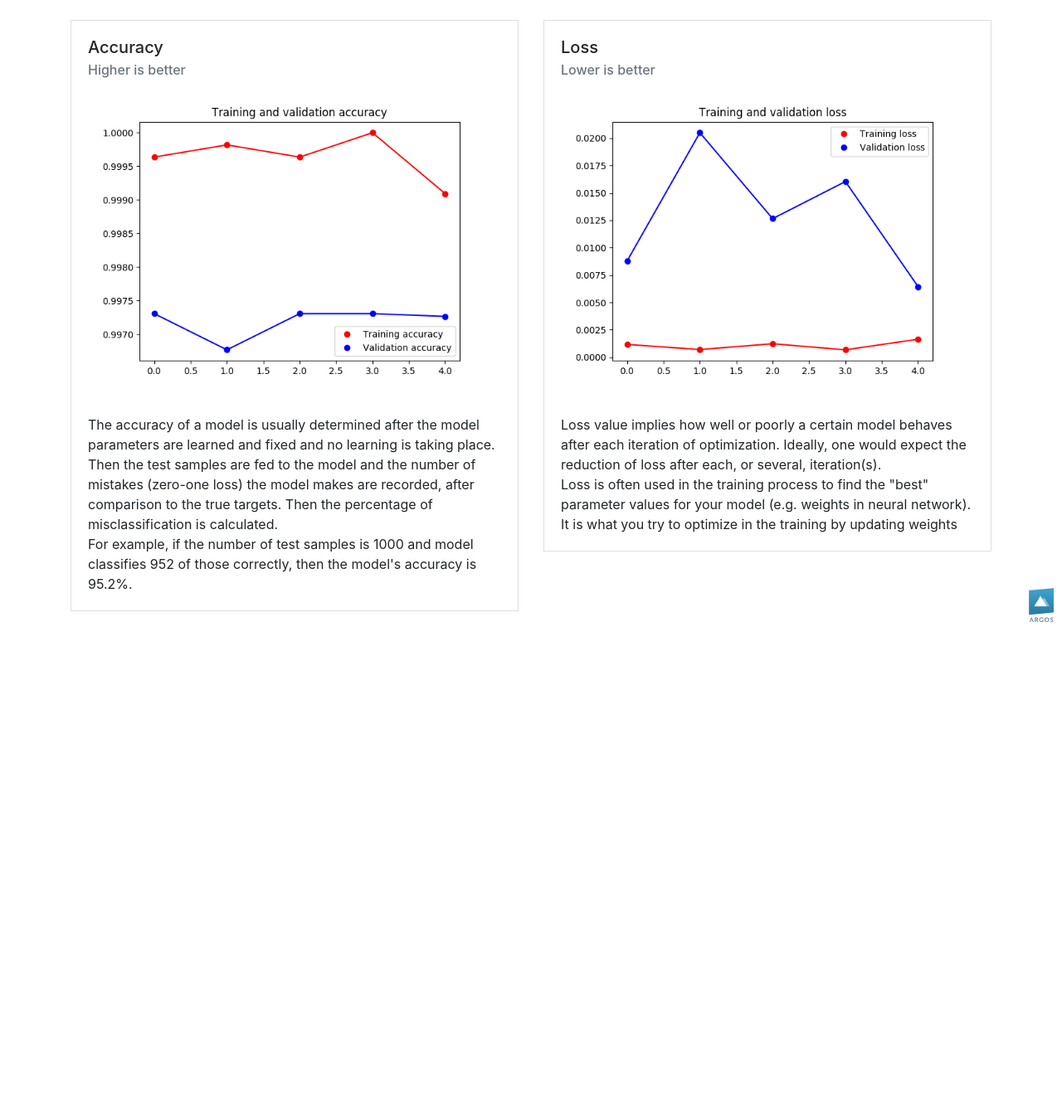
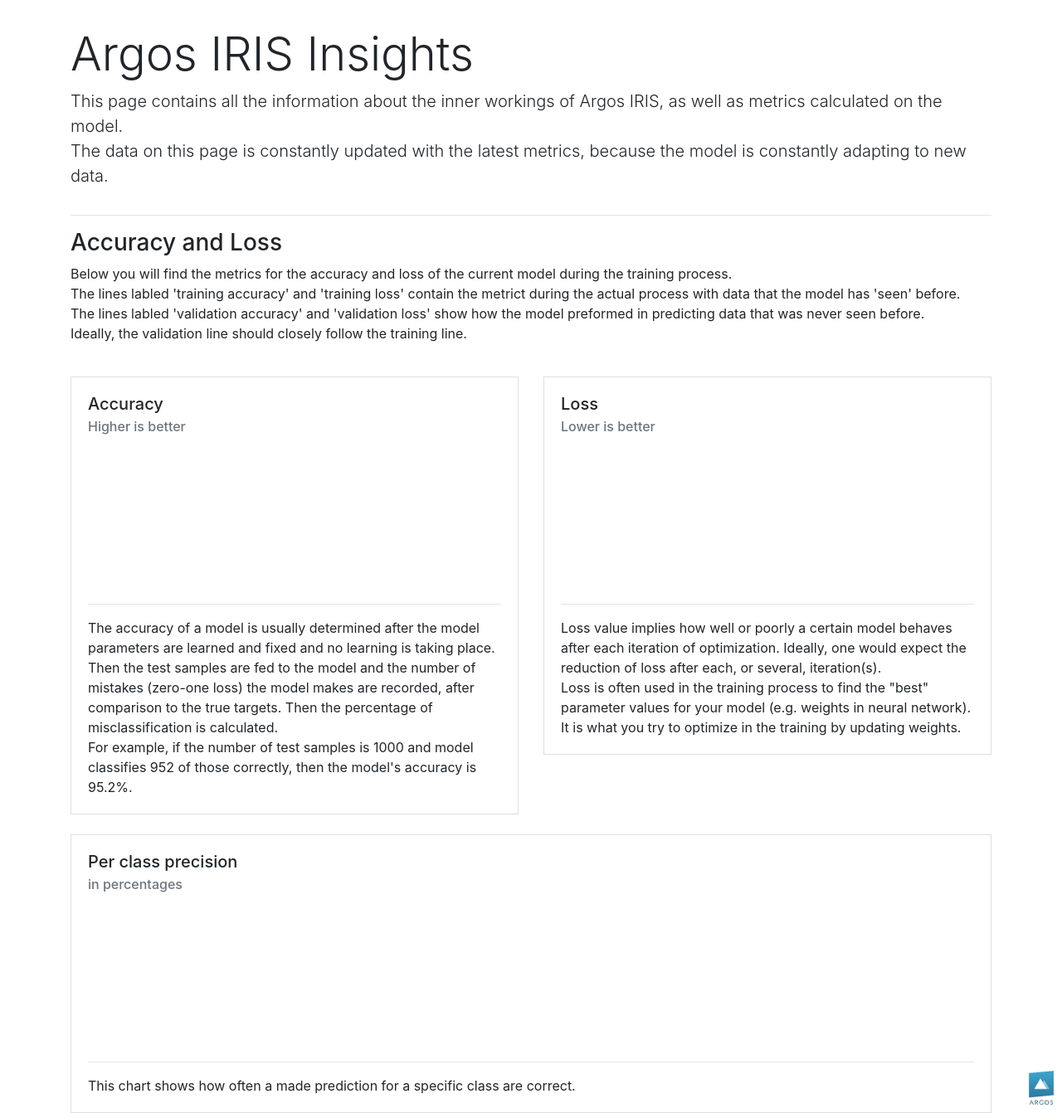
Before and after one commit to WesselKuijpers/iris_web_front_end, a Python web app: template templates/insight/index.html in a window 1280 px wide. Shown: the part 61-1403 px from the top of the page at 83% size. Before the commit the page ends 811 px from the top, so only its background shows below. Run offline with Jinja, Linux system fonts and the light colour scheme; the template is opened without the code that fills it, so the values that code supplies are empty; a map, chart or similar area stays blank; some libraries are stand-ins or nearby versions.

Commit message:
added chartjs, built an implementation for the accuracy, loss and precision graphs

```diff
--- a/controllers/predict_controller.py
+++ b/controllers/predict_controller.py
@@ -85,7 +85,7 @@
 def predict_save():
     absolute_category = request.form['category'].replace(',', '').replace(' ', '_').lower()
     name = request.form['location'].replace('static/img/cache/', '')
-    path = 'dataset/' + absolute_category + '/' + name
+    path = 'dataset/train' + absolute_category + '/' + name
 
     os.rename(request.form['location'], path)
 
--- a/main.py
+++ b/main.py
@@ -15,9 +15,9 @@
 
 # if the trainingprocess should commence, configure the trainer and start
 if should_train:
-    training = Trainer(epochs=100,
+    training = Trainer(epochs=3,
                     batch_size=32,
-                    train_dir='dataset', val_dir='dataset/test',
+                    train_dir='dataset/train', val_dir='dataset/train', test_dir='dataset/test',
                     width=224, height=224)
     event = mp.Event()
     training.start(event)
--- a/static/css/app.css
+++ b/static/css/app.css
@@ -120,3 +120,10 @@
     border-radius: 0 !important;
     /* height: 100% !important; */
 }
+
+.jumbotron {
+    background-color: transparent !important;
+    padding-bottom: 0 !important;
+    padding-top: 2rem !important;
+    margin-bottom: 0 !important;
+}
--- /dev/null
+++ b/static/js/insight.js
@@ -0,0 +1,84 @@
+async function getHistory() {
+    let response = await fetch('/insight/data/history')
+    let data = await response.json()
+    return data
+}
+
+async function getReport() {
+    let response = await fetch('/insight/data/report')
+    let data = await response.json()
+    return data
+}
+
+function plotLineChart(train, val, trainLabel, valLabel, id) {
+    let chart = document.getElementById(id).getContext('2d');
+    let myChart = new Chart(chart, {
+        type: 'line',
+        data: {
+            labels: [...train.keys()],
+            datasets: [
+                {
+                    label: trainLabel,
+                    data: train,
+                    fill: false,
+                    backgroundColor: "#dd4b39",
+                    borderColor: "#dd4b39"
+                },
+                {
+                    label: valLabel,
+                    data: val,
+                    fill: false,
+                    backgroundColor: "#000000",
+                    borderColor: "#000000"
+                }
+            ]
+        },
+        options: {
+            legend: {
+                position: 'bottom'
+            }
+        }
+    })
+}
+
+function plotPrecisionChart(json_data) {
+    let chart = document.getElementById('precision-chart').getContext('2d');
+
+    keys= []
+    data = []
+    for (let key in json_data) {
+        if (key != 'macro avg' && key != 'micro avg' && key != 'weighted avg') {
+            keys.push(key)
+            data.push(json_data[key]['precision'])
+        }
+    }
+
+    console.log(data)
+
+    let myChart = new Chart(chart, {
+        type: 'bar',
+        data: {
+            labels: keys,
+            datasets: [
+                {
+                    data: data,
+                    backgroundColor: "#dd4b39"
+                }
+            ]
+        },
+        options: {
+            legend: {
+                display: false
+            }
+        }
+    })
+}
+
+getHistory().then(function(data) {
+    plotLineChart(data['loss'], data['val_loss'], 'loss', 'validation loss', 'loss-chart')
+    plotLineChart(data['acc'], data['val_acc'], 'accuracy', 'validation accuracy', 'accuracy-chart')
+})
+
+getReport().then(function(data) {
+    plotPrecisionChart(data)
+})
--- a/static/model_history/history.json
+++ b/static/model_history/history.json
@@ -1 +1 @@
-{"val_loss": [0.008782680373981529, 0.0205052759432882, 0.01265201406558923, 0.016043414450263464, 0.0064233317959885745], "val_acc": [0.9973060344827587, 0.9967672413793104, 0.9973060344827587, 0.9973060344827587, 0.9972647702407003], "loss": [0.0011621627045817445, 0.0006956928049830399, 0.0012219831298001165, 0.0006687813634465952, 0.0016369689547387721], "acc": [0.9996366279069767, 0.9998183139534884, 0.9996366279069767, 1.0, 0.9990915697674418]}
+{"val_loss": [0.005994814766738492, 0.021037079509483192, 0.012030135877753976], "val_acc": [0.9962284482758621, 0.9956896551724138, 0.9956896551724138], "loss": [0.00037744723442954657, 0.0010554651337586589, 0.0006863827601681657], "acc": [1.0, 0.9998183139534884, 0.9998183139534884]}
--- a/templates/base.html
+++ b/templates/base.html
@@ -25,6 +25,9 @@
     <!-- font awesome -->
     <link rel="stylesheet" href="https://use.fontawesome.com/releases/v5.8.1/css/all.css"
         integrity="sha384-50oBUHEmvpQ+1lW4y57PTFmhCaXp0ML5d60M1M7uH2+nqUivzIebhndOJK28anvf" crossorigin="anonymous">
+
+    <!-- ChartJS -->
+    <script src="https://cdn.jsdelivr.net/npm/chart.js@2.8.0"></script>
 
     <!-- custom js -->
     <script src="{{ url_for('static', filename='js/translate.js') }}"></script>
--- a/templates/insight/index.html
+++ b/templates/insight/index.html
@@ -2,16 +2,47 @@
 
 {% block content %}
 <div class="container">
+    <div class="row">
+        <div class="jumbotron jumbotron-fluid">
+            <div class="container">
+                <h1 class="display-4">Argos IRIS Insights</h1>
+                <p class="lead">
+                    This page contains all the information about the inner workings of Argos IRIS, as well as metrics
+                    calculated on the model.
+                    <br>
+                    The data on this page is constantly updated with the latest metrics, because the model is constantly
+                    adapting to new data.
+                </p>
+            </div>
+        </div>
+    </div>
+    <hr>
     <div class="row mb-4">
+        <div class="col-12">
+            <h3>Accuracy and Loss</h3>
+            <p>
+                Below you will find the metrics for the accuracy and loss of the current model during the training
+                process.
+                <br>
+                The lines labled 'training accuracy' and 'training loss' contain the metrict during the actual process
+                with data that the model has 'seen' before.
+                <br>
+                The lines labled 'validation accuracy' and 'validation loss' show how the model preformed in predicting
+                data that was never seen before.
+                <br>
+                Ideally, the validation line should closely follow the training line.
+            </p>
+        </div>
         <div class="col-lg-6 col-sm-12">
             <div class="card mt-4">
                 <div class="card-body">
                     <h5 class="card-title">Accuracy</h5>
                     <h6 class="card-subtitle mb-2 text-muted">Higher is better</h6>
+                    <br>
                     <div class="text-center">
-                        <img src="{{ url_for('static', filename='model_history/accuracy.png') }}" class="img-fluid">
+                        <canvas id="accuracy-chart"></canvas>
                     </div>
-                    <br>
+                    <hr>
                     <p class="card-text">
                         The accuracy of a model is usually determined after the model parameters are learned and fixed
                         and no learning is taking place. Then the test samples are fed to the model and the number of
@@ -29,10 +60,11 @@
                 <div class="card-body">
                     <h5 class="card-title">Loss</h5>
                     <h6 class="card-subtitle mb-2 text-muted">Lower is better</h6>
+                    <br>
                     <div class="text-center">
-                        <img src="{{ url_for('static', filename='model_history/loss.png') }}" class="img-fluid">
+                        <canvas id="loss-chart"></canvas>
                     </div>
-                    <br>
+                    <hr>
                     <p class="card-text">
                         Loss value implies how well or poorly a certain model behaves after each iteration of
                         optimization. Ideally, one would expect the reduction of loss after each, or several,
@@ -40,11 +72,30 @@
                         <br>
                         Loss is often used in the training process to find the "best" parameter values for your model
                         (e.g. weights in neural network). It is what you try to optimize in the training by updating
-                        weights
+                        weights.
+                    </p>
+                </div>
+            </div>
+        </div>
+    </div>
+    <div class="row">
+        <div class="col-12">
+            <div class="card">
+                <div class="card-body">
+                    <h5 class="card-title">Per class precision</h5>
+                    <h6 class="card-subtitle mb-2 text-muted">in percentages</h6>
+                    <br>
+                    <div class="text-center">
+                        <canvas id="precision-chart"></canvas>
+                    </div>
+                    <hr>
+                    <p class="card-text">
+                        This chart shows how often a made prediction for a specific class are correct.
                     </p>
                 </div>
             </div>
         </div>
     </div>
 </div>
+<script src="{{ url_for('static', filename='js/insight.js') }}"></script>
 {% endblock %}
```
Also changed, not shown: controllers/insight_controller.py (+8 -2 lines), fruit_iris_core/boot/trainer.py (+35 -1 lines), fruit_iris_core/classes.json (added, +40 -0 lines), static/model_history/classification_report.json (added, +1 -0 lines), static/model_history/accuracy.png, static/model_history/loss.png.
